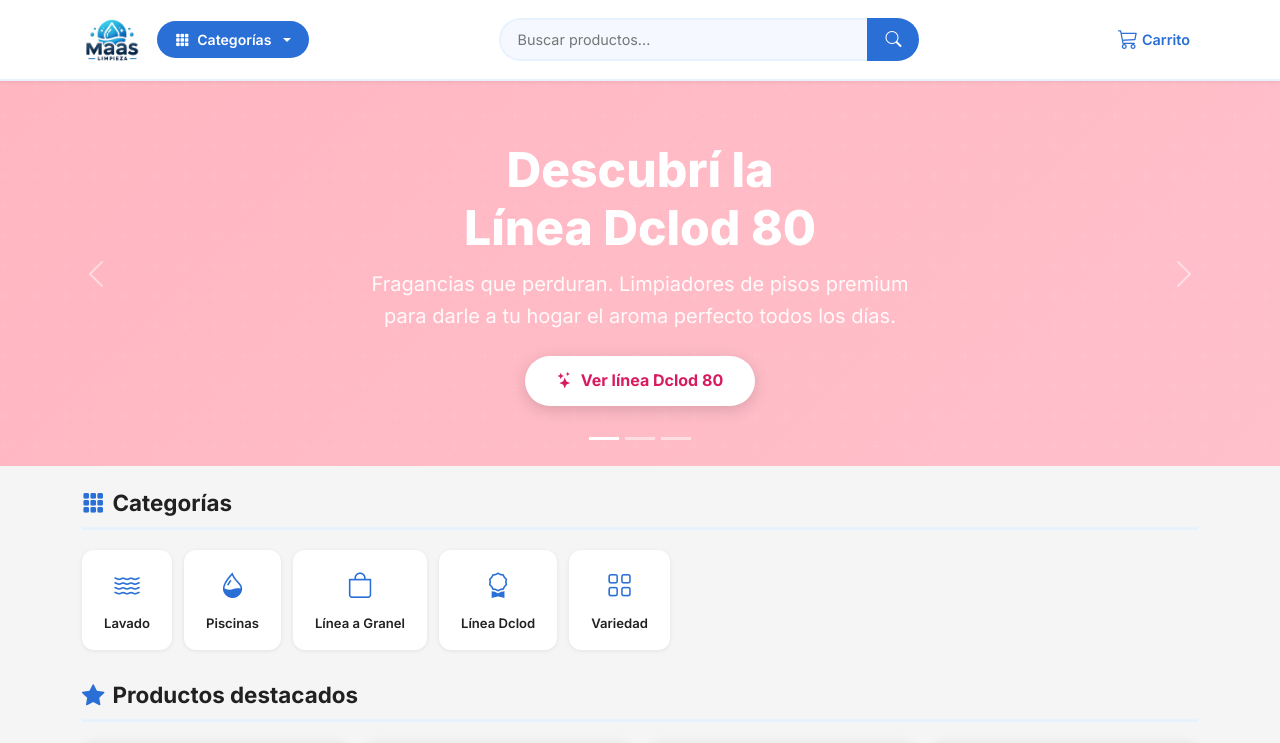
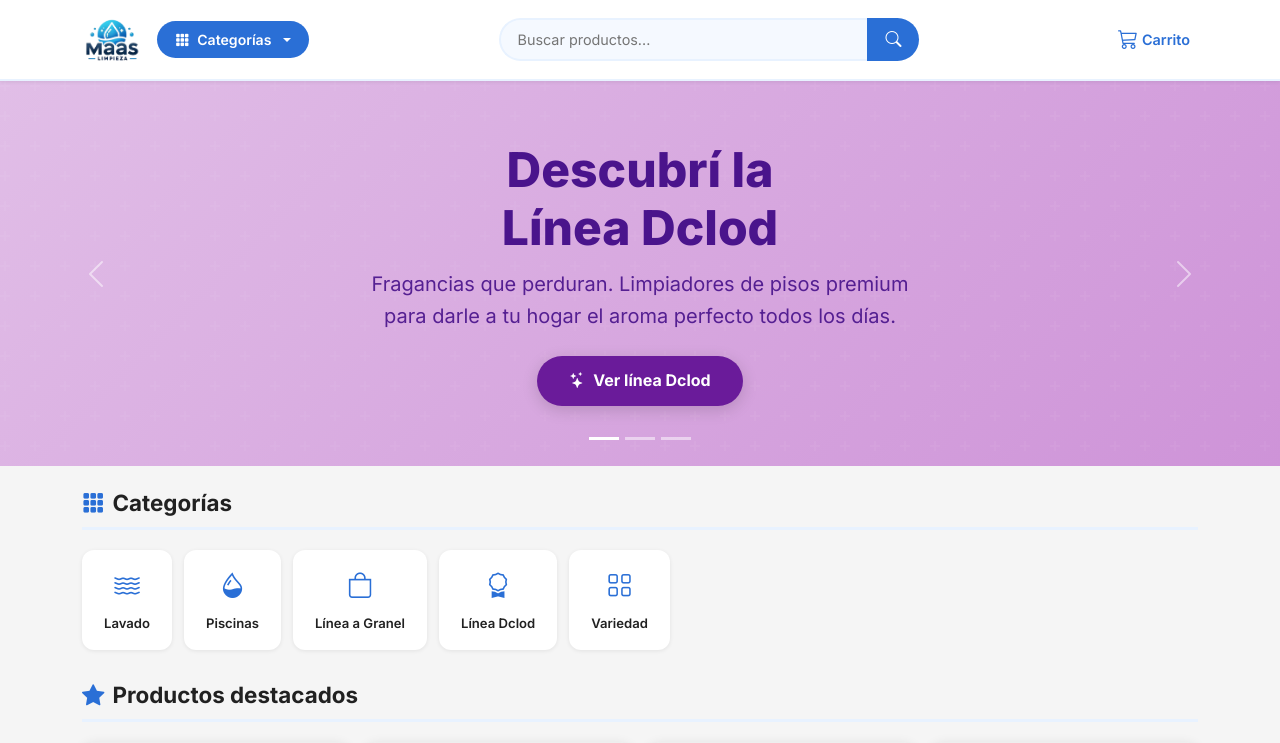
Before and after one commit to Miguel01Pacheco/MaasLimpioTienda, a React (Vite) app: page / in a window 1280 px wide. Shown: the top 743 px of the page. Built offline with nearby package versions, Linux system fonts and the light colour scheme; grey boxes are pictures that could not be loaded.

Commit message:
cambios en carrusel

```diff
--- a/src/pages/Home.jsx
+++ b/src/pages/Home.jsx
@@ -21,43 +21,43 @@
           <button type="button" data-bs-target="#heroCarousel" data-bs-slide-to="2" aria-label="Slide 3"></button>
         </div>
         <div className="carousel-inner">
-          {/* Slide 1 - Dclod 80 */}
-          <div className="carousel-item active hero-banner" style={{ background: 'linear-gradient(135deg, #FFB6C1 0%, #FFC0CB 100%)' }}>
-            <div className="container">
-              <h1>Descubrí la<br />Línea Dclod 80</h1>
-              <p>
+          {/* Slide 1 - Dclod (Violeta Pastel) */}
+          <div className="carousel-item active hero-banner" style={{ background: 'linear-gradient(135deg, #E1BEE7 0%, #CE93D8 100%)' }}>
+            <div className="container" style={{ color: '#4A148C' }}>
+              <h1 style={{ color: '#4A148C' }}>Descubrí la<br />Línea Dclod</h1>
+              <p style={{ color: '#4A148C' }}>
                 Fragancias que perduran. Limpiadores de pisos premium para darle a tu hogar el aroma perfecto todos los días.
               </p>
-              <Link to="/categoria/dclod-80" className="btn-hero" style={{ color: '#D81B60' }}>
+              <Link to="/categoria/dclod" className="btn-hero" style={{ background: '#6A1B9A', color: '#fff' }}>
                 <i className="bi bi-stars me-2"></i>
-                Ver línea Dclod 80
+                Ver línea Dclod
               </Link>
             </div>
           </div>
-          {/* Slide 2 - WhatsApp */}
-          <div className="carousel-item hero-banner" style={{ background: 'linear-gradient(135deg, #B9F6CA 0%, #A5D6A7 100%)' }}>
-            <div className="container" style={{ color: '#1B5E20' }}>
-              <h1 style={{ color: '#1B5E20' }}>Variedad y facilidad<br />en tu pedido</h1>
-              <p style={{ color: '#1B5E20' }}>
+          {/* Slide 2 - Variedad (Naranja Pastel) */}
+          <div className="carousel-item hero-banner" style={{ background: 'linear-gradient(135deg, #FFE0B2 0%, #FFCC80 100%)' }}>
+            <div className="container" style={{ color: '#E65100' }}>
+              <h1 style={{ color: '#E65100' }}>Variedad y facilidad<br />en tu pedido</h1>
+              <p style={{ color: '#E65100' }}>
                 Elegí lo que necesites y finalizá tu pedido fácilmente a través de WhatsApp. ¡Sin complicaciones!
               </p>
-              <Link to="/carrito" className="btn-hero" style={{ background: '#25D366', color: '#fff' }}>
-                <i className="bi bi-whatsapp me-2"></i>
-                Empezar mi pedido
+              <Link to="/categoria/variedad" className="btn-hero" style={{ background: '#E65100', color: '#fff' }}>
+                <i className="bi bi-shop me-2"></i>
+                Ver artículos de variedad
               </Link>
             </div>
           </div>
-          {/* Slide 3 - Granel */}
-          <div className="carousel-item hero-banner" style={{ background: 'linear-gradient(135deg, #FFF59D 0%, #FFF176 100%)' }}>
-            <div className="container" style={{ color: '#F57F17' }}>
-              <h1 style={{ color: '#F57F17' }}>Ahorrá y reutilizá<br />comprando a granel</h1>
-              <p style={{ color: '#F57F17' }}>
+          {/* Slide 3 - Granel (Verde Pastel) */}
+          <div className="carousel-item hero-banner" style={{ background: 'linear-gradient(135deg, #C8E6C9 0%, #A5D6A7 100%)' }}>
+            <div className="container" style={{ color: '#1B5E20' }}>
+              <h1 style={{ color: '#1B5E20' }}>Ahorrá y reutilizá<br />comprando a granel</h1>
+              <p style={{ color: '#1B5E20' }}>
                 Cuidá tu bolsillo y el medio ambiente recargando tus productos favoritos de limpieza.
               </p>
-              <a href="#categorias" className="btn-hero" style={{ background: '#F57F17', color: '#fff' }}>
-                <i className="bi bi-grid-3x3-gap-fill me-2"></i>
-                Ver categorías
-              </a>
+              <Link to="/categoria/granel" className="btn-hero" style={{ background: '#1B5E20', color: '#fff' }}>
+                <i className="bi bi-recycle me-2"></i>
+                Ver línea a granel
+              </Link>
             </div>
           </div>
         </div>
```
